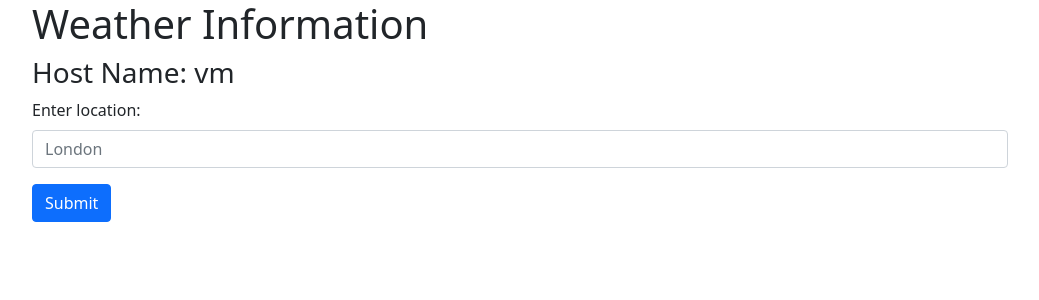
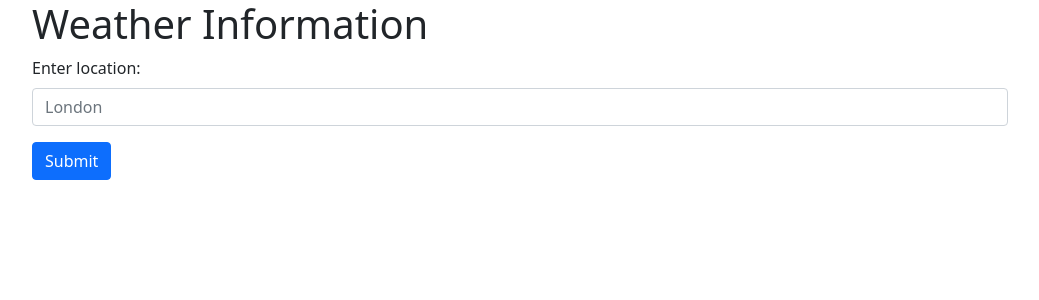
Before and after one commit to divaasmara/Cloud-Computing2024, a Flask app: page / in a window 1280 px wide. Shown: the top 300 px of the page, without its empty margins (120-1159 px from the left). Run offline with Flask 2, Linux system fonts and the light colour scheme.

Commit message:
Update weather.html

```diff
--- a/Tugas5/app/templates/weather.html
+++ b/Tugas5/app/templates/weather.html
@@ -29,7 +29,6 @@
   <body style="margin: 0 auto; width:1000px">
     <div class="container">
       <h1>Weather Information</h1>
-      <h3>Host Name: {{ host }}</h3>
       <div class="mb-3">
         <form action="/" method="POST">
           <label for="exampleFormControlInput1" class="form-label">Enter location:</label>
```
